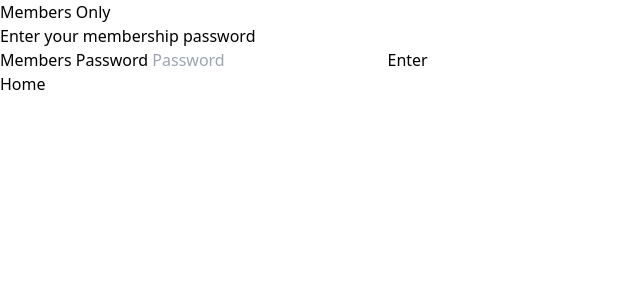
After one commit to gkatrasnik/members-only, a Node server app: page /membership-password in a window 1280 px wide. The commit adds this page. Shown: the top 300 px of the page, without its empty margins (0-640 px from the left). Run offline with Node 20, Linux system fonts and the light colour scheme; style sheets or scripts are compiled from the project's sources; some libraries are stand-ins or nearby versions.

Commit message:
user can become a member or leave membership

```diff
--- a/controllers/controller.js
+++ b/controllers/controller.js
@@ -80,3 +80,37 @@ exports.signup_post = [
     }
   },
 ];
+
+exports.membership_password_get = function (req, res) {
+  res.render("membership-password");
+};
+
+exports.membership_password_post = async function (req, res) {
+  if (req.body.membership_password != process.env.MEMBERSHIP_PASSWORD) {
+    res.send("napačno geslo");
+  } else {
+    const user = new User(res.locals.currentUser);
+    user.member = true;
+
+    await User.findByIdAndUpdate(
+      res.locals.currentUser._id,
+      user,
+      {},
+      (err) => {
+        if (err) return next(err);
+        return res.redirect("/");
+      }
+    );
+  }
+};
+
+exports.leave_membership_post = async function (req, res) {
+  const user = new User(res.locals.currentUser);
+  console.log(user);
+  user.member = false;
+
+  await User.findByIdAndUpdate(res.locals.currentUser._id, user, {}, (err) => {
+    if (err) return next(err);
+    return res.redirect("/");
+  });
+};
--- /dev/null
+++ b/views/membership-password.ejs
@@ -0,0 +1,19 @@
+<!DOCTYPE html>
+<html lang="en">
+  <head>
+    <meta charset="UTF-8" />
+    <title></title>
+    <link href="/stylesheets/style.css" rel="stylesheet" type="text/css" />
+  </head>
+  <body>
+    <h1>Members Only</h1>
+
+    <h2>Enter your membership password</h2>
+    <form action="/membership-password" method="POST">
+      <label for="membersship_password">Members Password</label>
+      <input name="membership_password" placeholder="Password" type="text" />
+      <button>Enter</button>
+    </form>
+    <a href="/">Home</a>
+  </body>
+</html>
```
Also changed, not shown: routes/index.js (+8 -4 lines), views/index.ejs (+8 -2 lines).
